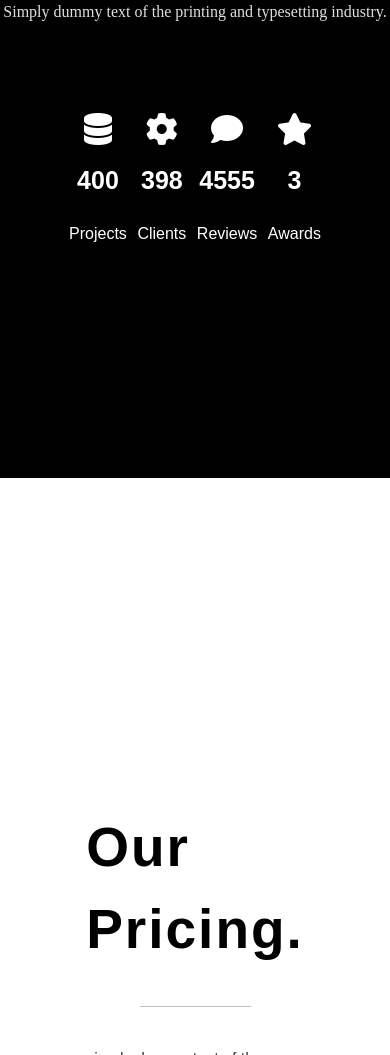
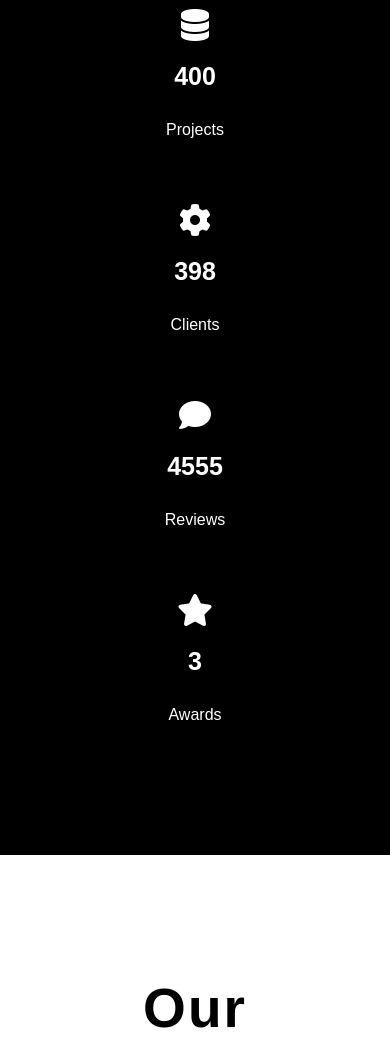
Before and after one commit to fayez-morsel/session-009-task1, a plain HTML site: page index.html in a window 390 px wide. Shown: the part 3733-4788 px from the top of the page. Drawn offline with Linux system fonts and the light colour scheme.

Commit message:
facts & pricing responsive

```diff
--- a/style.css
+++ b/style.css
@@ -19,7 +19,6 @@
 
 html {
   scroll-behavior: smooth;
-  scrollbar-width: none;
 }
 
 body {
@@ -450,7 +449,7 @@ header {
 
 #facts {
   width: 100%;
-  height: 100vh;
+  height: 100%;
   background-color: var(--dark);
   color: var(--light);
 }
@@ -476,12 +475,13 @@ header {
 }
 
 #facts .container {
-  height: 100vh;
+  height: 100%;
   display: flex;
   flex-direction: column;
   align-items: center;
   justify-content: center;
   gap: 100px;
+  padding: 8rem 0;
 }
 
 .facts-header {
@@ -495,8 +495,8 @@ header {
 }
 
 .facts-body .items {
-  display: flex;
-  justify-content: space-evenly;
+  display: grid;
+  grid-template-columns: 1fr 1fr 1fr 1fr;
 }
 
 .facts-body .items h2 {
@@ -517,10 +517,26 @@ header {
   text-align: center;
 }
 
+@media (max-width: 990px) {
+  .facts-body .items {
+    grid-template-columns: 1fr 1fr;
+    grid-template-rows: 1fr 1fr;
+    gap: 50px;
+  }
+
+  @media (max-width: 770px) {
+    .facts-body .items {
+      grid-template-columns: 1fr;
+      grid-template-rows: 1fr 1fr 1fr 1fr;
+      gap: 70px;
+    }
+  }
+}
+
 /* pricing */
 
 #pricing {
-  height: 180vh;
+  height: 100%;
 }
 
 #pricing .container {
@@ -529,11 +545,11 @@ header {
   flex-direction: column;
   align-items: center;
   justify-content: center;
-  padding: 0 7rem;
+  padding: 7rem 8%;
 }
 
 .pricing-header {
-  margin: 3rem;
+  margin: 0rem 0 3rem;
   display: flex;
   flex-direction: column;
   align-items: center;
@@ -561,10 +577,10 @@ header {
 }
 
 .pricing-items {
-  display: flex;
   width: 100%;
+  display: grid;
+  grid-template-columns: 1fr 1fr 1fr;
   gap: 30px;
-  justify-content: center;
 }
 
 .pricing-items .item {
@@ -589,6 +605,7 @@ header {
   font-weight: 550;
   font-size: 55px;
   margin: 0;
+
 }
 
 .pricing-items .item p {
@@ -620,6 +637,22 @@ header {
 .pricing-items .item button:hover {
   color: var(--dark);
   background-color: rgba(255, 255, 255, 0);
+}
+
+@media (max-width: 990px) {
+
+  .pricing-header{
+    text-align: center;
+  }
+
+  .pricing-items {
+    width: 100%;
+    display: grid;
+    grid-template-columns: 1fr;
+    gap: 30px;
+  }
+
+
 }
 
 /* video  */
```
